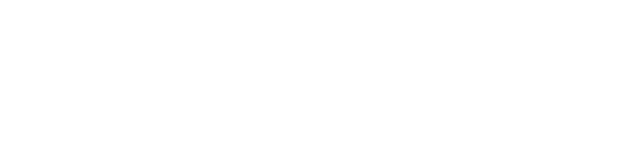
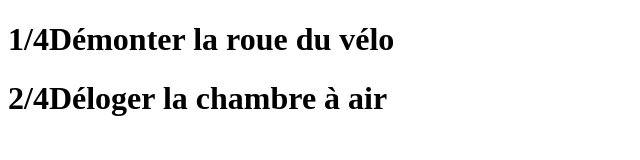
Before and after one commit to rocketyen/tpFusion, a plain HTML site: page index.html in a window 1280 px wide. Shown: the whole page, without its empty margins (0-640 px from the left). Drawn offline with Linux system fonts and the light colour scheme.

Commit message:
ajout des deux premiers titres

```diff
--- a/index.html
+++ b/index.html
@@ -6,10 +6,10 @@
     <title>Fusion</title>
 </head>
 <body>
-    <h1></h1>
+    <h1>1/4Démonter la roue du vélo</h1>
         <h2></h2>
         <h2></h2>
-    <h1></h1>
+    <h1>2/4Déloger la chambre à air</h1>
         <h2></h2>
         <h2></h2>
     <h1></h1>
```
